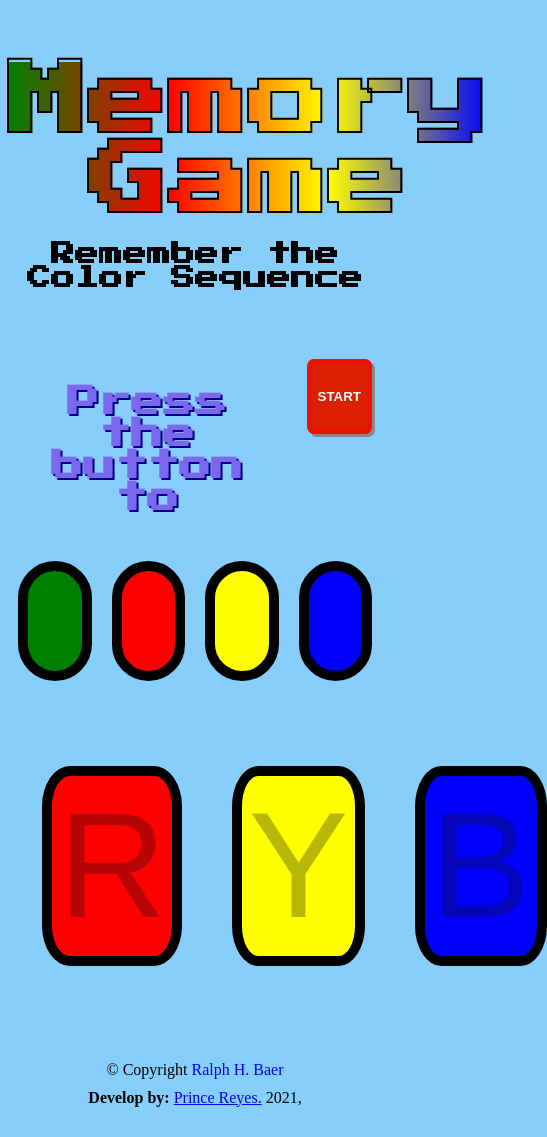
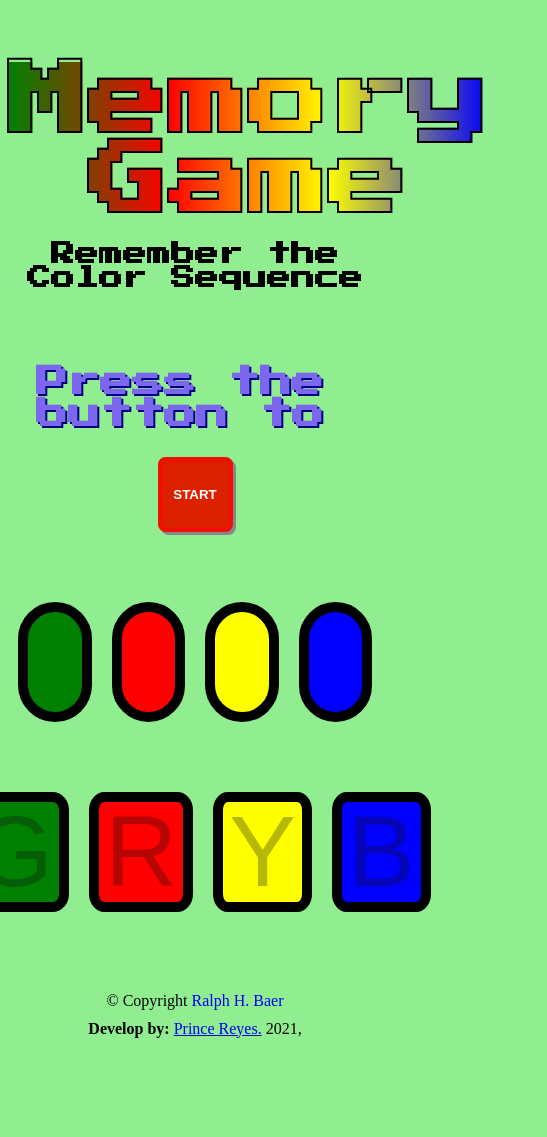
Before and after one commit to reyesprince31/Memory-Game-SimonGameJS, a plain HTML site: page index.html in a window 390 px wide. Shown: the whole page, 547 px wide, since content can reach past the window. After the commit the page ends 1068 px from the top, so only its background shows below. Drawn offline with Linux system fonts and the light colour scheme.

Commit message:
Applying Basic Mobile Responsive

```diff
--- a/styles.css
+++ b/styles.css
@@ -139,3 +139,25 @@ footer {
 .dev__name {
 	padding: 10px;
 }
+
+@media only screen and (max-width: 600px) {
+	body {
+		background-color: lightgreen;
+	}
+	.btn {
+		margin: 10px;
+		height: 120px;
+		width: 120px;
+		border: 10px solid black;
+		border-radius: 15%;
+		font-size: 100px;
+		cursor: pointer;
+	}
+	.message__area {
+		display: flex;
+		flex-direction: column;
+		align-items: center;
+		margin-top: 40px;
+		padding: 10px;
+	}
+}
```
